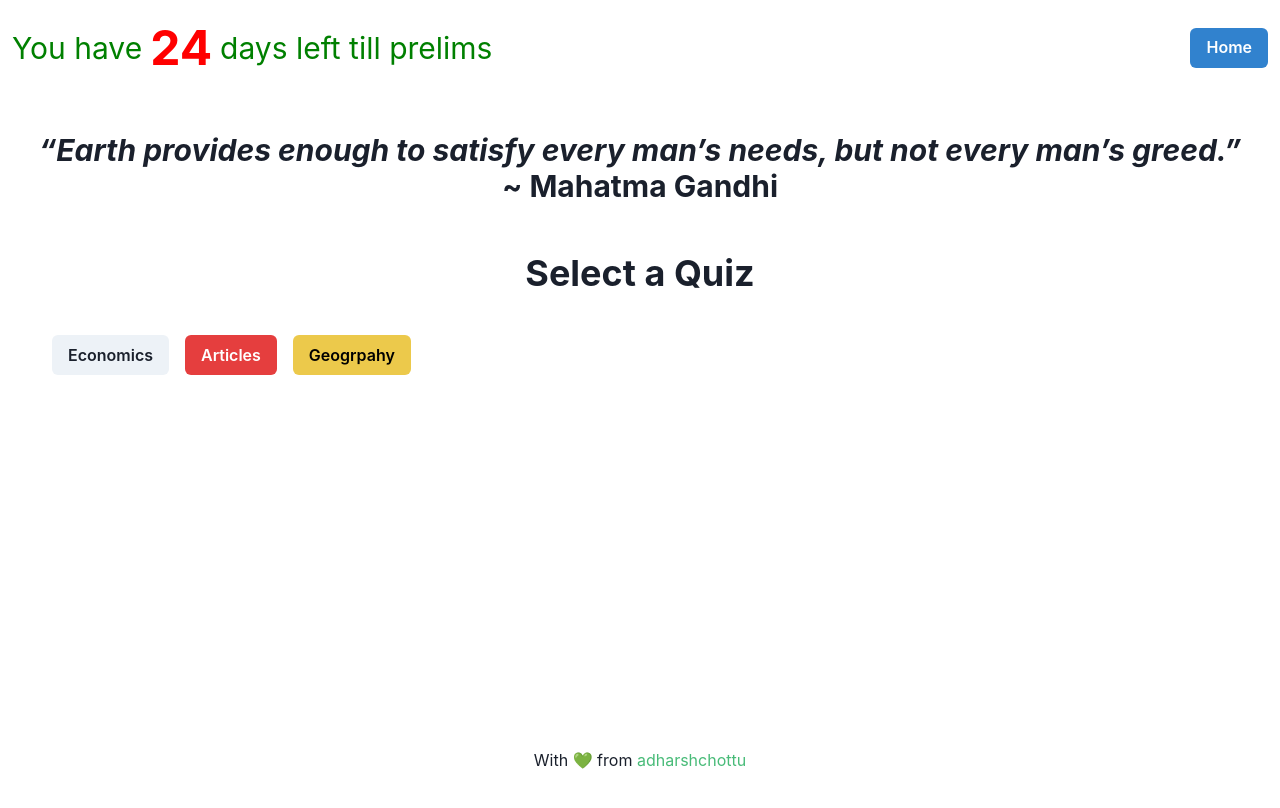
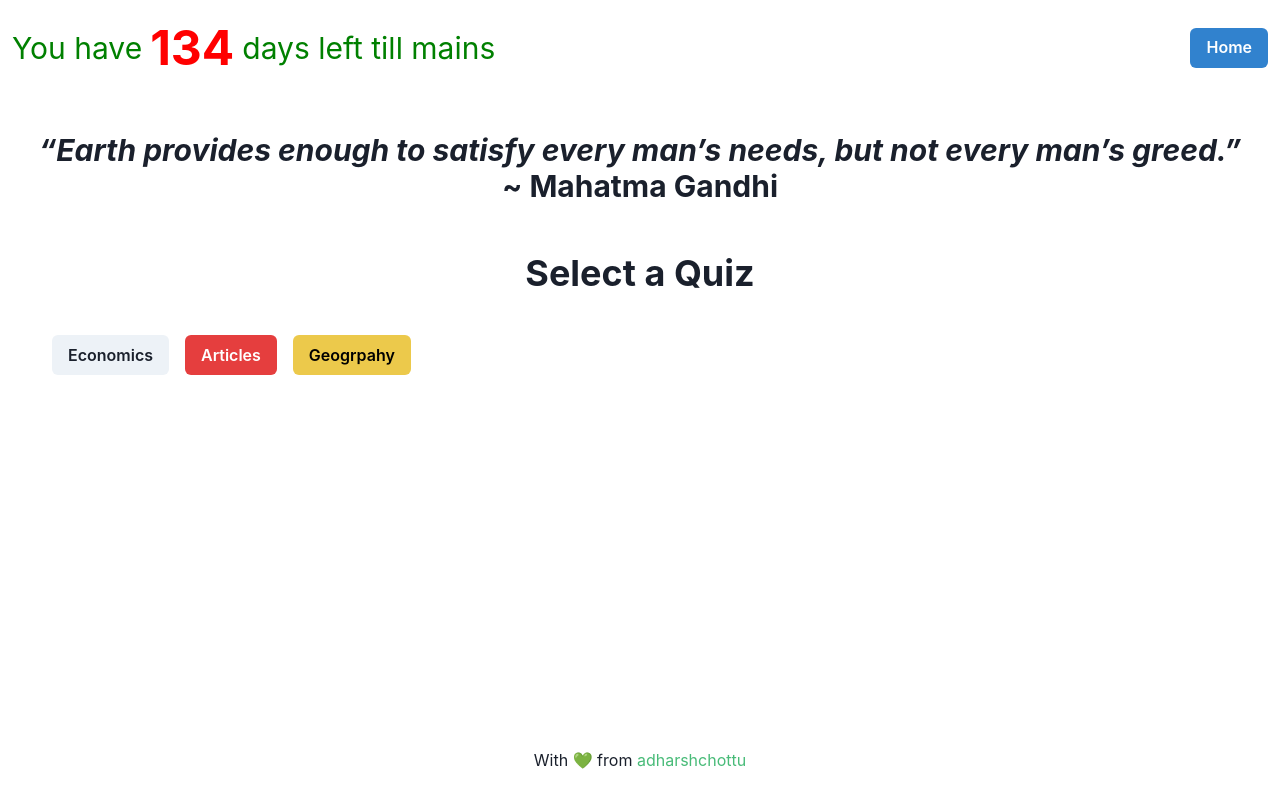
Before and after one commit to adharshchottu/upsc-quiz-app, a React (Vite) app: page / in a window 1280 px wide. Shown: the top 808 px of the page. Built offline with nearby package versions, Linux system fonts and the light colour scheme.

Commit message:
date updated

```diff
--- a/src/components/Navbar.tsx
+++ b/src/components/Navbar.tsx
@@ -6,9 +6,9 @@ const Daysleft = () => {
     // days left
     const oneDay = 24 * 60 * 60 * 1000;
     const today: any = new Date();
-    const examDate: any = new Date(2023, 4, 27);
+    const examDate: any = new Date(2023, 8, 14);
     const examDays = Math.round((examDate - today) / oneDay);
-    const examName = "prelims";
+    const examName = "mains";
 
 
     return <>
```
